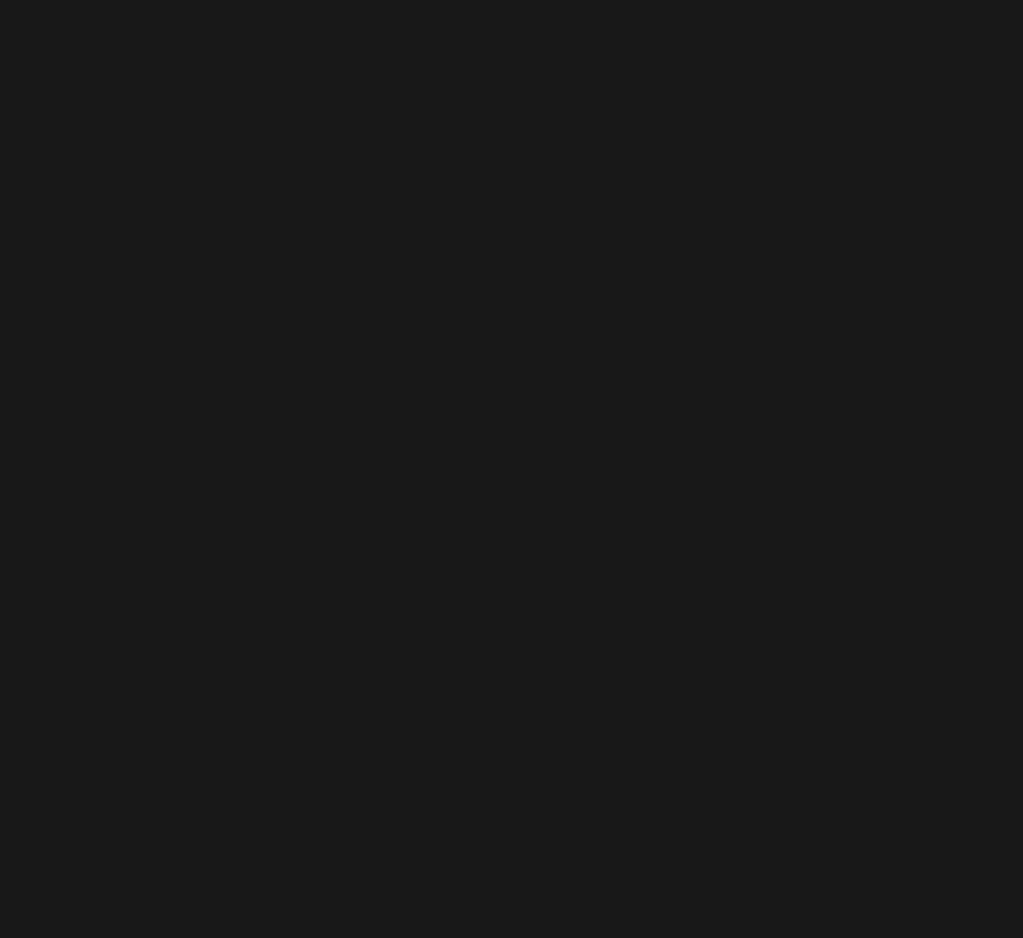
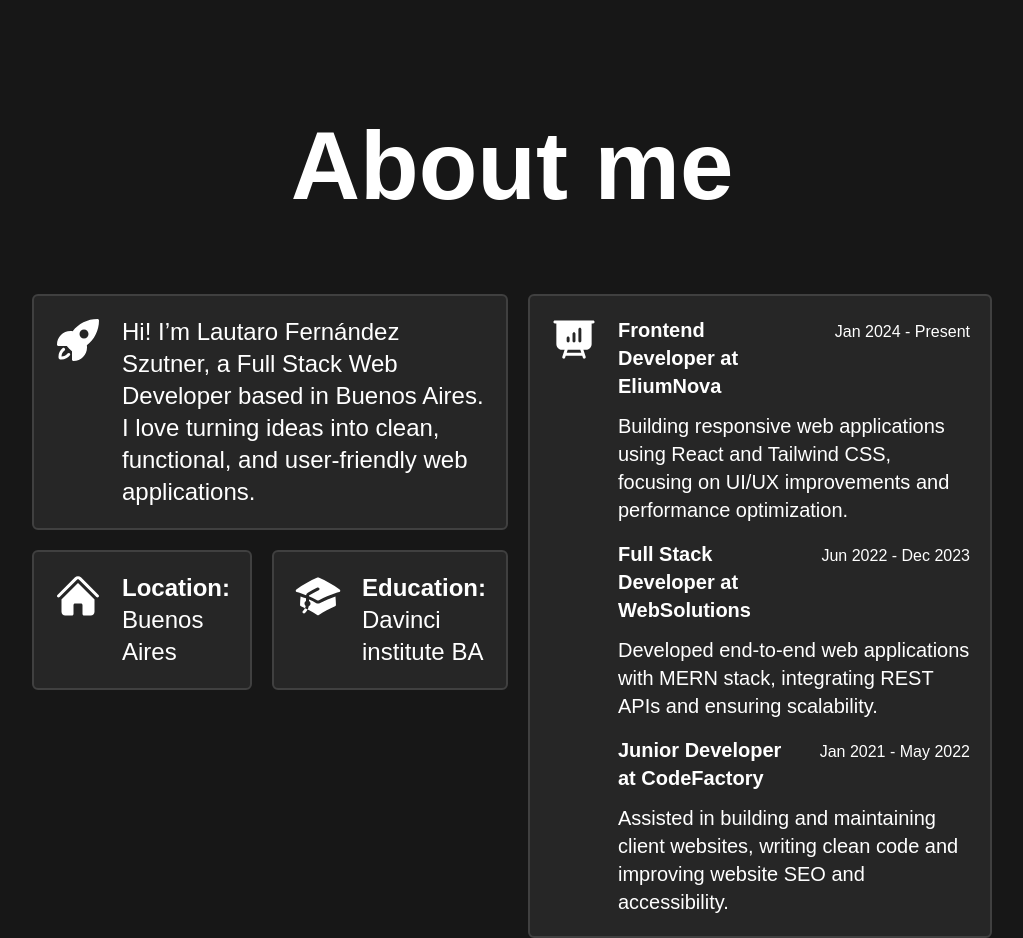
Before and after one commit to Lau-szutner/Lau-Szutner-Portfolio, a React (Vite) app: page / in a window 1280 px wide. Shown: the part 1766-2704 px from the top of the page, without its empty margins (128-1151 px from the left). Before the commit the page ends 1740 px from the top, so only its background shows below. Built offline with nearby package versions, Linux system fonts and the light colour scheme; a web font is replaced by a local one.

Commit message:
responsive git

```diff
--- a/src/App.tsx
+++ b/src/App.tsx
@@ -11,8 +11,8 @@ function App() {
       <Navbar></Navbar>
       <Header />
       <Projects />
-      {/* <AboutMe />
-      <GitHubStats /> */}
+      <AboutMe />
+      {/* <GitHubStats /> */}
     </>
   );
 }
--- a/src/components/about/AboutMe.tsx
+++ b/src/components/about/AboutMe.tsx
@@ -34,29 +34,29 @@ const AboutMe: React.FC = () => {
       className="flex flex-col gap-5 grid place-items-center w-full pt-30"
       id="About"
     >
-      <h2 className="text-4xl sm:text-6xl md:text-7xl font-bold text-center w-full mb-15">
+      <h2 className="text-6xl md:text-6xl lg:text-8xl font-bold text-center w-full mb-15">
         About me
       </h2>
-      <div className="w-9/12 grid grid-cols-[1fr_1fr] gap-5">
-        <div className="grid  justify-items-start h-fit gap-5">
+      <div className="w-9/12 grid md:grid-cols-[1fr_1fr] gap-5">
+        <div className="grid md:justify-items-start gap-5 h-fit">
           <AboutMeCard
             titleBold=""
             body="Hi! I’m Lautaro Fernández Szutner, a Full Stack Web Developer based in Buenos Aires. I love turning ideas into clean, functional, and user-friendly web applications."
-            width="w-full"
+            width="w-fit"
             icon={<Rocket />}
           ></AboutMeCard>
-          <div className="flex gap-5">
+          <div className="grid gap-5 h-fit w-full md:grid-cols-[1fr_1fr]">
             <AboutMeCard
               titleBold="Location:"
               body="Buenos Aires"
-              width="w-fit"
+              width="w-full"
               icon={<HomeIcon />} // 👈 Aquí pasas el ícono
             ></AboutMeCard>
 
             <AboutMeCard
               titleBold="Education:"
               body="Davinci institute BA"
-              width="w-fit"
+              width="w-full"
               icon={<Education />} // 👈 Aquí pasas el ícono
             ></AboutMeCard>
           </div>
--- a/src/components/about/AboutMeCard.tsx
+++ b/src/components/about/AboutMeCard.tsx
@@ -16,7 +16,7 @@ const AboutMeCard: React.FC<Props> = ({ titleBold, body, width, icon }) => {
           titleBold === 'Home' ? 'border-green-500' : 'border-neutral-700'
         }`}
       >
-        <div className="flex gap-10 ">
+        <div className="grid gap-5 lg:grid-cols-[0.1fr_1fr]">
           {icon}
           <div className="w-fit grid">
             <span className="font-bold text-2xl">{titleBold} </span>
--- a/src/components/about/ExperienceList.tsx
+++ b/src/components/about/ExperienceList.tsx
@@ -11,7 +11,7 @@ const ExperienceList: React.FC<Props> = ({ icon, children }) => {
       {/* Glow de fondo */}
       <div className="absolute inset-0 rounded-md bg-[#00ffea] opacity-0 group-hover:opacity-50 blur-lg transition-opacity duration-300 z-0"></div>
 
-      <div className="relative z-10 bg-neutral-800 text-white p-5 rounded-md border-2 border-neutral-700 hover:border-[#00ffea] flex gap-10">
+      <div className="relative z-10 bg-neutral-800 text-white p-5 rounded-md border-2 border-neutral-700 hover:border-[#00ffea] grid gap-5 lg:grid-cols-[0.1fr_1fr]">
         <div className="mb-4">{icon}</div>
         <div className="grid gap-4">{children}</div>
       </div>
--- a/src/components/header/Header.tsx
+++ b/src/components/header/Header.tsx
@@ -24,8 +24,8 @@ function Header() {
       className="h-fit overflow-hidden background py-30 grid place-items-center"
       id="Home "
     >
-      <div className="grid sm:grid-cols-1 md:grid-cols-2 place-items-center h-full lg:w-11/12 md:w-9/12 gap-15">
-        <div className="text-start flex flex-col gap-5">
+      <div className="grid md:grid-cols-2 place-items-center h-full lg:w-11/12 md:w-9/12 gap-15">
+        <div className="grid gap-5">
           <div className="text-5xl md:text-6xl lg:text-8xl mb-6">
             <p>
               <span className="text-accent">Hey there!</span>
--- a/src/components/projects/Projects.tsx
+++ b/src/components/projects/Projects.tsx
@@ -69,7 +69,7 @@ const Projects = () => {
       className="h-min-screen flex flex-col place-items-center gap-5 pt-30 w-full"
       id="Projects"
     >
-      <h2 className="text-4xl sm:text-6xl md:text-7xl font-bold text-center w-full mb-15">
+      <h2 className="text-6xl md:text-6xl lg:text-8xl  font-bold text-center w-full mb-15">
         Projects
       </h2>
       <div className="flex items-center  justify-center w-11/12">
```
